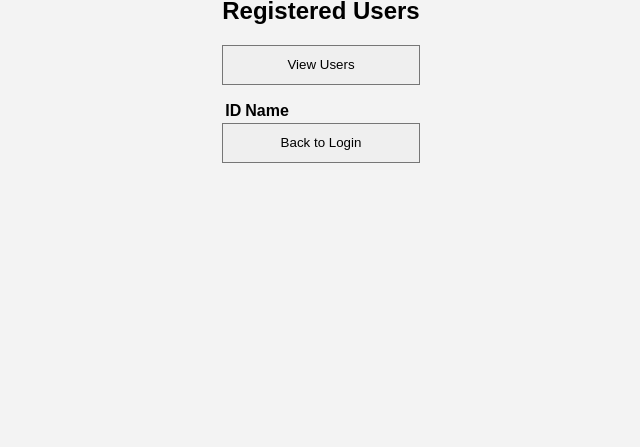
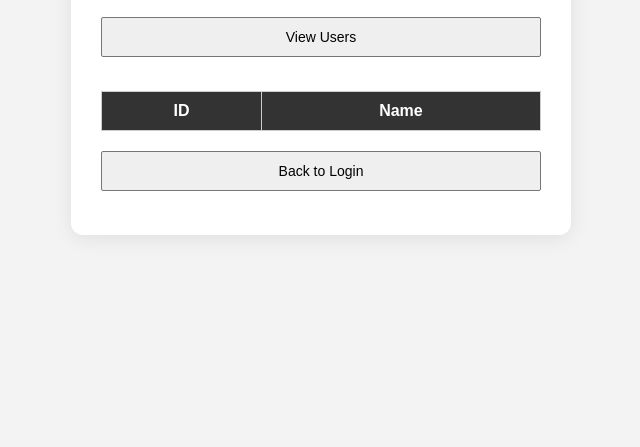
Before and after one commit to raymundo-png/raymundoDB2, a website: page public/dashboard.html in a window 1280 px wide. Shown: the part 353-800 px from the top of the page, without its empty margins (319-959 px from the left). Drawn offline with Linux system fonts and the light colour scheme.

Commit message:
Restore style.css

```diff
--- a/public/style.css
+++ b/public/style.css
@@ -12,7 +12,6 @@
     min-height: 100vh;
 }
 
-/* LOGIN */
 .container {
     width: 380px;
     max-width: 92%;
@@ -29,7 +28,6 @@
     margin-bottom: 28px;
 }
 
-/* INPUT */
 input {
     width: 100%;
     height: 40px;
@@ -45,11 +43,61 @@
     border: 1px solid #444;
 }
 
-/* BUTTON */
 button {
     width: 100%;
     height: 40px;
     margin-bottom: 14px;
     background: #efefef;
     border: 1px solid #767676;
+    border-radius: 2px;
+    font-size: 14px;
+    cursor: pointer;
 }
+
+button:hover {
+    background: #e2e2e2;
+}
+
+.account-text {
+    font-size: 16px;
+    margin-top: 0;
+    margin-bottom: 24px;
+}
+
+#message {
+    text-align: center;
+    margin-top: 10px;
+}
+
+.dashboard-container {
+    width: 500px;
+    max-width: 92%;
+    background: white;
+    padding: 30px;
+    border-radius: 12px;
+    box-shadow: 0 4px 20px rgba(0, 0, 0, 0.08);
+}
+
+.dashboard-container h1,
+.dashboard-container h2 {
+    text-align: center;
+}
+
+table {
+    width: 100%;
+    margin-top: 20px;
+    margin-bottom: 20px;
+    border-collapse: collapse;
+}
+
+th,
+td {
+    border: 1px solid #ccc;
+    padding: 10px;
+    text-align: center;
+}
+
+th {
+    background: #333;
+    color: white;
+}
```
